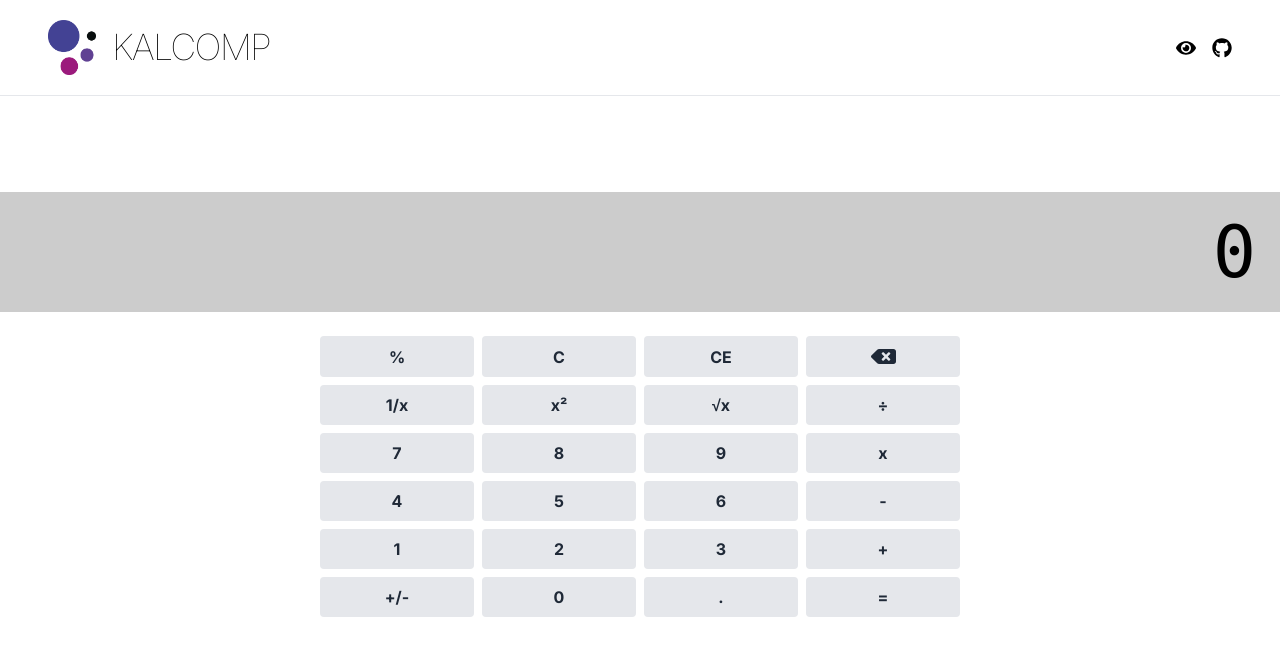
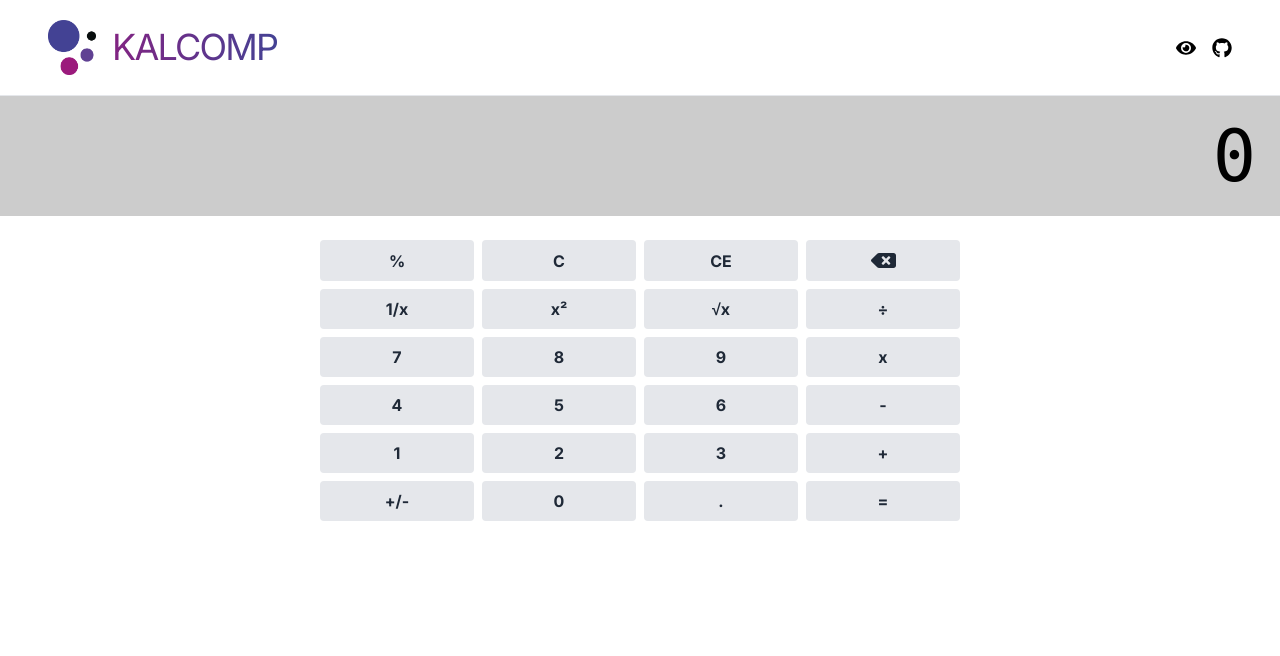
Before and after one commit to christiaan-fourie/kalcomp, a Next.js app: page / in a window 1280 px wide. Shown: the top 656 px of the page. Built offline with nearby package versions, Linux system fonts and the light colour scheme.

Commit message:
Update page.js

```diff
--- a/app/page.js
+++ b/app/page.js
@@ -1,46 +1,50 @@
 'use client'
-import { FaSun, FaRegMoon, FaEye, FaGithub } from 'react-icons/fa'
-import Image from 'next/image'
-import Link from 'next/link'
+import { FaSun, FaRegMoon, FaEye, FaGithub } from 'react-icons/fa';
+import Image from 'next/image';
+import Link from 'next/link';
 
-import { useState, useEffect } from 'react'
+import { useState, useEffect } from 'react';
 
-import styles from './page.module.css'
-import Calculator from './components/Calculator'
-import Display from './components/Display'
+import Calculator from './components/Calculator';
 
 export default function Home() {
+  // Set the theme
+  const [theme, setTheme] = useState('system');
 
-  const [theme, setTheme] = useState('system')
+  const themeTransitions = {
+    light: 'dark',
+    dark: 'system',
+    system: 'light',
+  };
 
   // Toggle between themes
   const toggleTheme = () => {
-    if (theme === 'light') setTheme('dark')
-    else if (theme === 'dark') setTheme('system')
-    else if (theme === 'system') setTheme('light')
-  }
+    setTheme(themeTransitions[theme]);
+  };
+
+  const themeIcons = {
+    light: <FaSun size={20} />,
+    dark: <FaRegMoon size={20} />,
+    system: <FaEye size={20} />,
+  };
+
 
   return (
     <main data-theme={theme}>
-      <header className='flex items-center h-24 justify-between w-full px-12 border-b'>
-        <h1 className='flex flex-row gap-4 items-center text-4xl font-thin tracking-tighter'>
-          {/* Next Image */}
+      <div className='flex items-center h-24 justify-between w-full px-12 border-b'>
+        <h1 className='flex flex-row gap-4 items-center text-4xl font-thick tracking-tighter bg-clip-text text-transparent bg-gradient-to-r from-[#9A187B] to-[#444294]'>
           <Image src='/logo.png' alt='logo' width={48} height={48} />
           KALCOMP
         </h1>
 
-
-        {/* A button that toggles between the themes */}
-        <div className='flex items-center gap-4' title='Toggle Theme' >
-          {theme === 'light' && <button onClick={() => toggleTheme()}><FaSun size={20} /></button> }
-          {theme === 'dark' && <button onClick={() => toggleTheme()}><FaRegMoon size={20} /></button> }
-          {theme === 'system' && <button onClick={() => toggleTheme()}><FaEye size={20} /></button> }
-          {/* A Github Icon */}
-          <Link target='_blank' href='https://github.com/christiaan-fourie/Kalcomp' ><FaGithub size={20} /></Link>
+        <div className='flex items-center gap-4' title='Toggle Theme'>
+          <button onClick={toggleTheme}>{themeIcons[theme]}</button>
+          <Link target='_blank' href='https://github.com/christiaan-fourie/Kalcomp'>
+            <FaGithub size={20} />
+          </Link>
         </div>
-      </header>
-      <Display />
+      </div>
       <Calculator />
     </main>
-  )
+  );
 }
```
